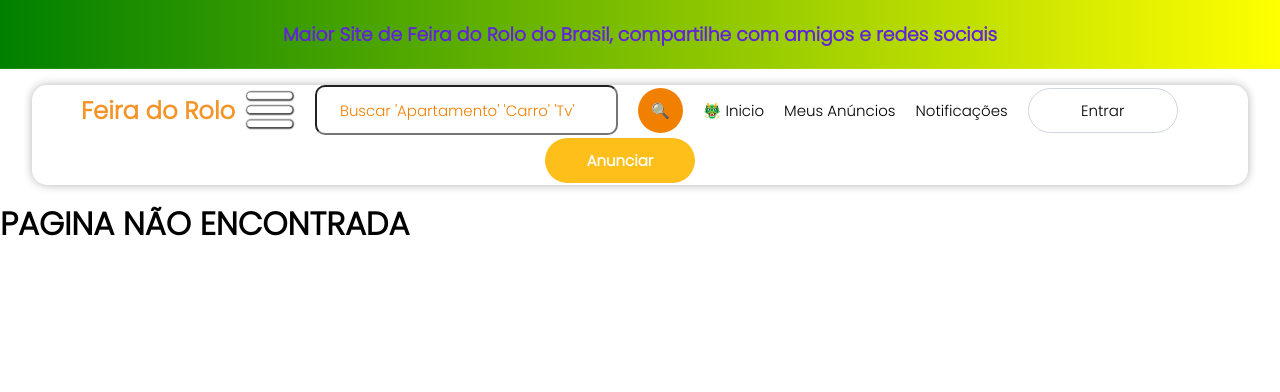
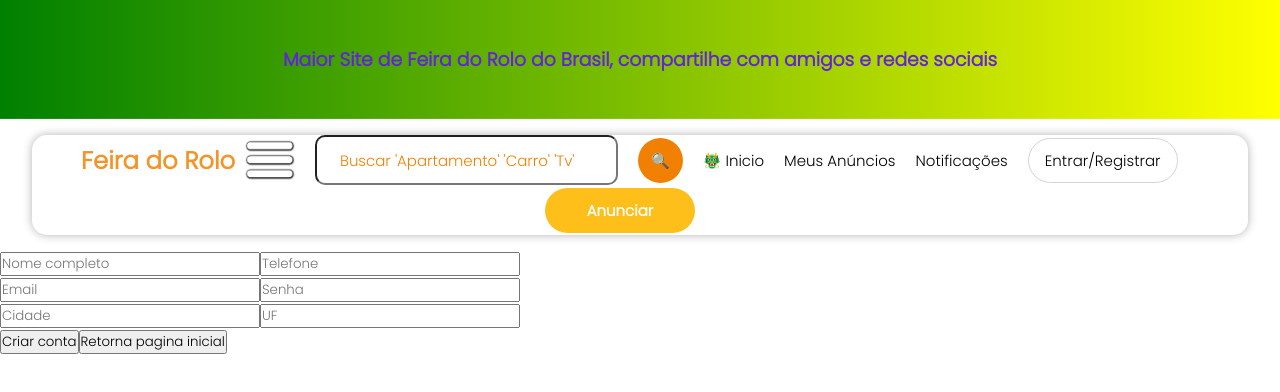
Before and after one commit to EstevaoSilvaSouza/Front_Feiradorolo, a React (Create React App) app: page /nova-conta in a window 1280 px wide. Shown: the top 392 px of the page. Built offline with nearby package versions, Linux system fonts and the light colour scheme; a web font is replaced by a local one.

Commit message:
fix header and page resgister teste

```diff
--- a/src/components/layout/headerTop/headertop.tsx
+++ b/src/components/layout/headerTop/headertop.tsx
@@ -1,14 +1,36 @@
-import React from "react";
+import React, { useEffect } from "react";
 import { AMessage, BtnAnucio, BtnEntrar, BtnSair, BtnSearch, DivHeader, DivMessage, InputSeachMenu, LinkS, Lista, LogoContainer, LogoText, MenuItem, MenuLauch } from "./styleheadertop";
 import { AuthContext } from "../../../context/Auth.context";
 import Menu from '../../../menu.png'
+
 const HeaderTop = () => {
+
     const {Auth, logout} = React.useContext(AuthContext);
     const [toggle,setToggle] = React.useState(true);
+    const [windowDimensions,setWindowDimensions] = React.useState({
+        width:window.innerWidth,
+        height:window.innerHeight
+    })
 
-    const LoginRedirect = (name:string) => {
-        window.location.href = `/${name}`;
+    const LoginRedirect = (name:string) => window.location.href = `/${name}`;
+    const handleSize = () => {
+        const newWidth = window.innerWidth;
+        const newHeight = window.innerHeight;
+        setWindowDimensions({width:newWidth, height:newHeight});
+
+        if(newHeight > newWidth){
+            setToggle(false);
         }
+        else {
+            setToggle(true);
+        }
+    };
+    useEffect(() => {
+        window.addEventListener('resize',handleSize);
+        return () => {
+            window.removeEventListener('resize', handleSize);
+        }
+    },[])
 
     return (
         <div>
@@ -29,7 +51,6 @@
                                 <InputSeachMenu name="teste" type="search" placeholder="Buscar 'Apartamento' 'Carro' 'Tv' "/>
                                 <BtnSearch type="button">🔍</BtnSearch>
                             </MenuItem>
-
                             <MenuItem>
                                 <LinkS to={'/'}> 🐲 Inicio</LinkS>
                             </MenuItem>
@@ -40,24 +61,19 @@
                                 <LinkS to={'/notificao'} >Notificações</LinkS>
                             </MenuItem>
                             <MenuItem>
-                    {Auth ? <BtnEntrar>Painel</BtnEntrar> : <BtnEntrar onClick={()=> LoginRedirect('login')}>Entrar</BtnEntrar>}
+                                {Auth ? <BtnEntrar>Painel</BtnEntrar> : <BtnEntrar onClick={()=> LoginRedirect('login')}>Entrar/Registrar</BtnEntrar>}
                             </MenuItem>
                             <MenuItem>
                                 <BtnAnucio onClick={()=> LoginRedirect('novo-anuncio')}>Anunciar</BtnAnucio>
                             </MenuItem>
                             <MenuItem>
                                 {Auth ? <BtnSair onClick={() => logout()}>Sair</BtnSair> : null}
-
                             </MenuItem>
                         </>
                         )}
                     </Lista>
-
-
                 </DivHeader>
         </div>
-
     )
 }
-
 export default HeaderTop;
--- a/src/components/layout/headerTop/styleheadertop.tsx
+++ b/src/components/layout/headerTop/styleheadertop.tsx
@@ -13,7 +13,7 @@
 export const DivHeader = styled.div`
   width: 95%;
   margin: 0 auto;
-  margin-top: 85px; /* Aumente o valor para criar espaço para a DivMessage */
+  margin-top: 15px; /* Aumente o valor para criar espaço para a DivMessage */
   margin-bottom: 15px;
   border-radius: 15px;
   height: 100px;
@@ -56,17 +56,17 @@
 `;
 
 export const DivMessage = styled.div`
-  position: fixed;
-  top: 0;
-  left: 0;
+  //position: fixed;
+  //top: 0;
+  //left: 0;
   width: 100%;
   display: flex;
   justify-content: center;
   background: linear-gradient(to right, #008000, #FFFF00);
 
-  height: 70px;
+  height: 120px;
   align-items: center;
-  z-index: 0;
+  //z-index: 0;
   animation: ${waveAnimation} 2s infinite; /* Aplica a animação às letras */
 
   @media (max-width: 768px) {
--- /dev/null
+++ b/src/page/Cadastro/Cadastro.tsx
@@ -0,0 +1,57 @@
+import { useContext, useEffect, useState } from "react";
+import { useNavigate } from "react-router-dom";
+import { Api } from "../../context/Api";
+import { AuthContext } from "../../context/Auth.context";
+import  axios from "axios";
+const Cadastro = () => {
+
+    const [payload,setPayload] = useState({});
+    const navigate = useNavigate();
+    const {Token} = useContext(AuthContext);
+
+    const submit = async () => {
+        await Api.post('/user/register',payload,{headers:{Authorization:`Bearer ${Token}`},
+
+        })
+        .then((e) => {
+            console.log(e);
+        }).catch((error):any => {
+            return;
+        })
+    }
+
+    const handleInput = (e:React.ChangeEvent<HTMLInputElement>) => {
+        setPayload({...payload, [e.target.name]:e.target.value})
+        console.log(payload);
+    }
+    const backPage = (page:string) => {
+        navigate(page);
+    }
+
+
+
+    return (
+        <div>
+            <div>
+                <input onChange={handleInput} type="text" name='Name' placeholder="Nome completo"/>
+                <input onChange={handleInput} type="numeric" name='Phone' placeholder="Telefone"/>
+            </div>
+            <div>
+                <input onChange={handleInput} type="text" name='Email' placeholder="Email"/>
+                <input onChange={handleInput} type="password" name='Password' placeholder="Senha"/>
+            </div>
+            <div>
+                <input onChange={handleInput}  type="text" name='City' placeholder="Cidade"/>
+                <input onChange={handleInput} type="text" name='Uf' placeholder="UF"/>
+            </div>
+
+            <div>
+                <button onClick={submit}>Criar conta</button>
+                <button onClick={() => backPage('/')}>Retorna pagina inicial</button>
+
+            </div>
+        </div>
+    )
+}
+
+export default Cadastro;
--- a/src/page/Login/Login.styled.tsx
+++ b/src/page/Login/Login.styled.tsx
@@ -32,7 +32,7 @@
     max-width: 500px;
     height: 40px;
     border-radius: 5px;
-    margin: 10px;
+    margin: 15px;
     text-align: center;
     @media (max-width: 768px) {
         width:300px;
@@ -56,6 +56,10 @@
 export const DivInpt = styled.div`
     display: flex;
     flex-direction: column;
+`;
 
-
+export const DivInpts = styled.div`
+    display: flex;
+    width:100%;
+    padding:10px
 `;
--- a/src/page/Login/Login.tsx
+++ b/src/page/Login/Login.tsx
@@ -1,6 +1,6 @@
 import React  from "react";
 import {AuthContext} from '../../context/Auth.context';
-import { Box, BoxLogin, ImgLogo, InputLogin, BtnLogin, DivInpt } from "./Login.styled";
+import { Box, BoxLogin, ImgLogo, InputLogin, BtnLogin, DivInpt, DivInpts } from "./Login.styled";
 import LogoLogin from '../../logoLogin.gif'
 import { useNavigate } from "react-router-dom";
 import { toast } from "react-toastify";
@@ -25,8 +25,10 @@
                 autoClose:2000,
               });
             navigate("/meus-anuncios")
-           }
-        })
+           }})}
+
+    const register = () => {
+        navigate('/nova-conta')
     }
 
     return (
@@ -43,8 +45,11 @@
                     <label htmlFor="Password">Password</label>
                     <InputLogin id='Password' name='Password' type="password" required placeholder="Senha de acesso" onChange={handleInput}/>
                 </DivInpt>
+                <DivInpts>
+                    <BtnLogin type="button" onClick={submit}>Acessar</BtnLogin>
+                    <BtnLogin type="button" onClick={register}>Registrar</BtnLogin>
+                </DivInpts>
 
-                <BtnLogin type="button" onClick={submit}>Acessar</BtnLogin>
             </BoxLogin>
         </Box>
     )
--- a/src/routers/router.main.tsx
+++ b/src/routers/router.main.tsx
@@ -8,12 +8,12 @@
 import NovoPoster from '../page/Poster/NovoPoster';
 import VisualizarPoster from '../page/Poster/VisualizarPoster';
 import AutalizarPoster from '../page/Poster/AtualizarPoster';
+import Cadastro from '../page/Cadastro/Cadastro';
 
 const RouterMain = () => {
     return (
         <>
             <HeaderTop/>
-
                 <Container>
                     <Routes>
                     <Route path='/' element={<Index/>}/>
@@ -24,6 +24,7 @@
                         </Route>
                         <Route path='/anuncio/:nome/:id' element={<VisualizarPoster/>}/>
                         <Route path='/login' element={<Login/>}/>
+                        <Route path='/nova-conta' element={<Cadastro/>}/>
                         <Route path='*' element={<><h1>PAGINA NÃO ENCONTRADA</h1></>}/>
                     </Routes>
                 </Container>
```
Lines whose indentation alone changed are shown as unchanged.
